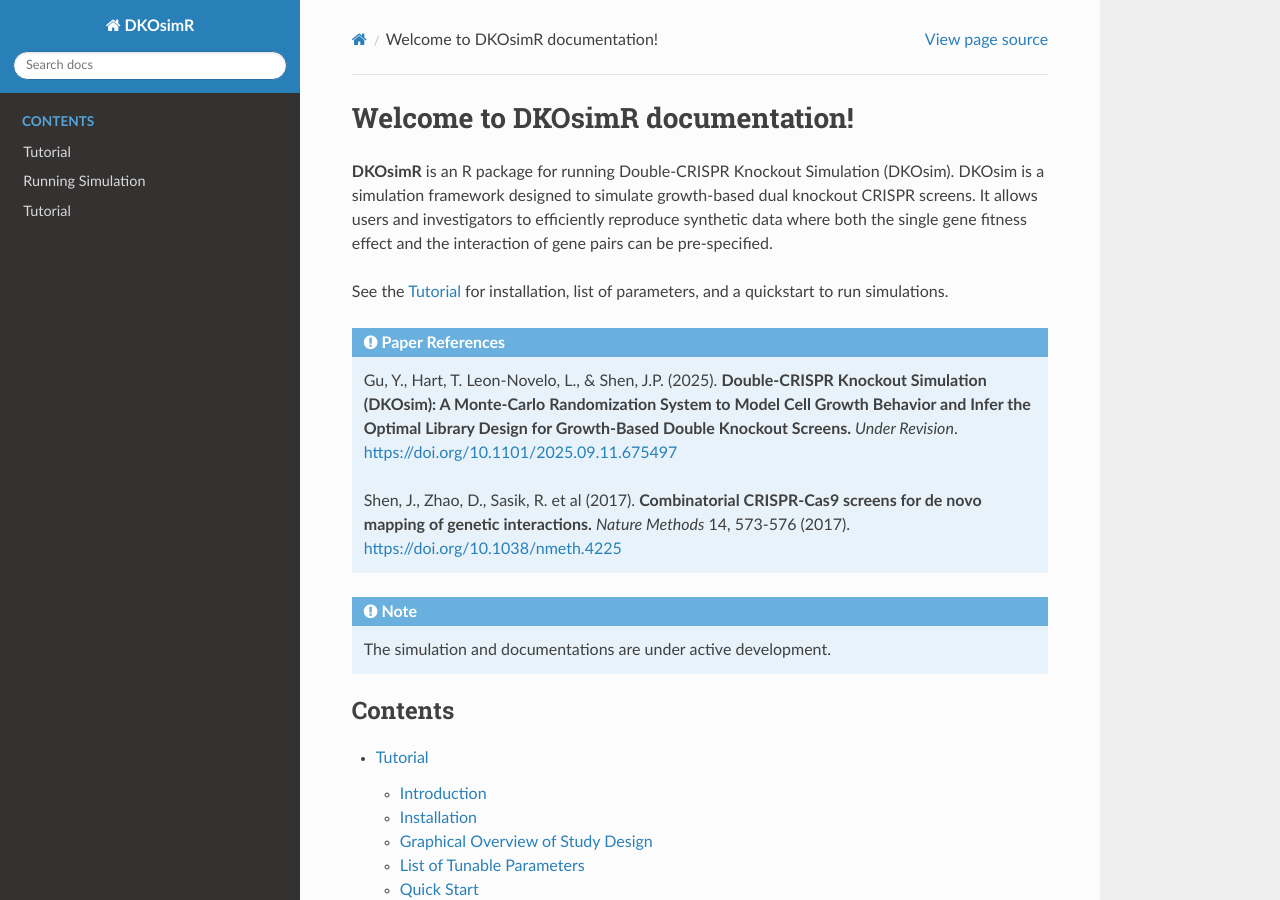
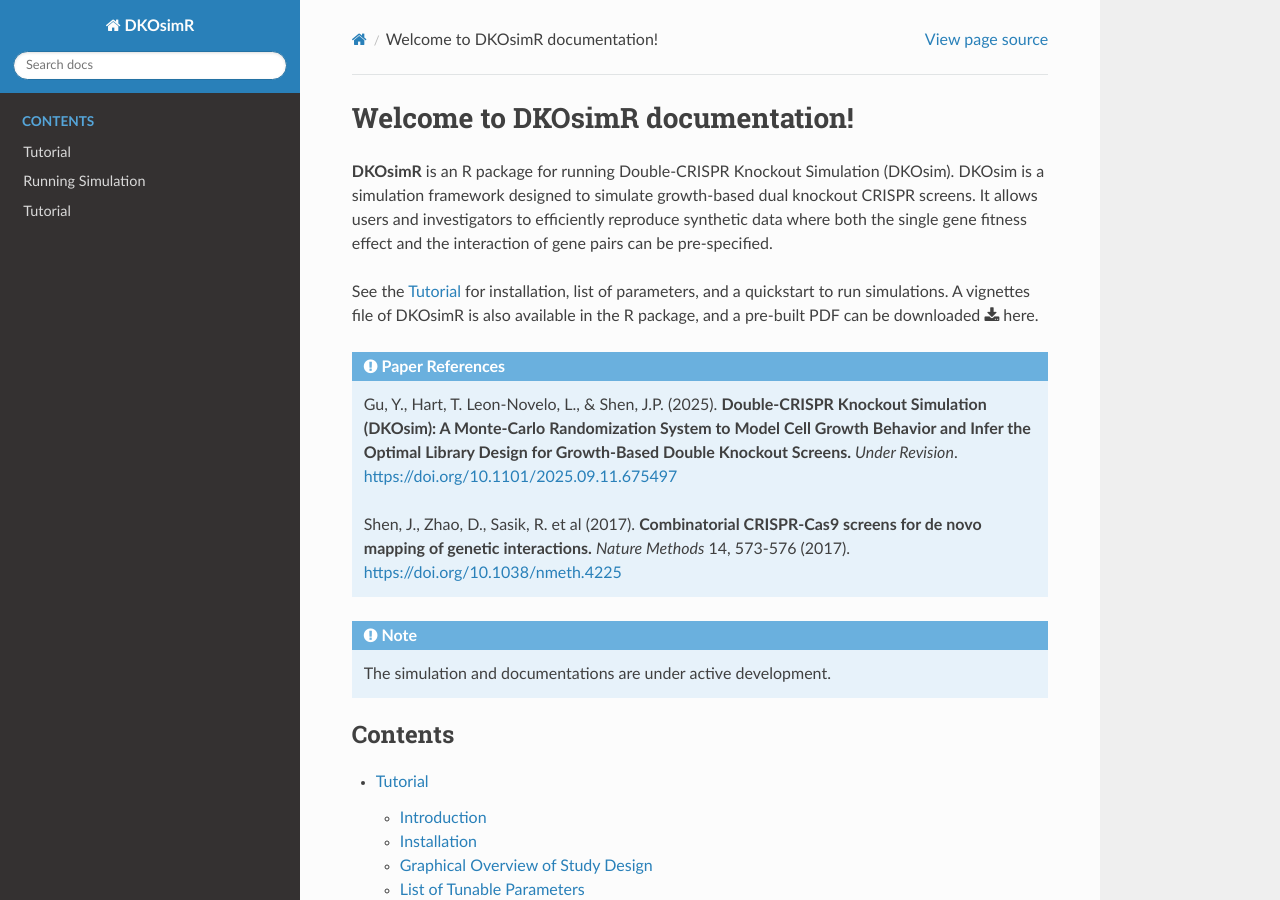
Before and after one commit to yuegu-phd/DKOsimR-tutorial, a Sphinx documentation site: the page built from docs/source/index.rst, in a window 1280 px wide and 900 px high. Built offline with Sphinx 7.4.7 and the Read the Docs theme 3.1.0, drawn with Linux system fonts in a browser that asks for light colours.

Commit message:
added a downloadable vignettes files

```diff
--- a/docs/source/index.rst
+++ b/docs/source/index.rst
@@ -5,7 +5,8 @@ Welcome to DKOsimR documentation!
 DKOsim is a simulation framework designed to simulate growth-based dual knockout CRISPR screens.
 It allows users and investigators to efficiently reproduce synthetic data where both the single gene fitness effect and the interaction of gene pairs can be pre-specified.
 
-See the :doc:`Tutorial <tutorial>` for installation, list of parameters, and a quickstart to run simulations.
+See the :doc:`Tutorial <tutorial>` for installation, list of parameters, and a quickstart to run simulations. A vignettes file
+of DKOsimR is also available in the R package, and a pre-built PDF can be downloaded :download:`here <files/dkosimr_vignette.pdf>`.
 
 .. admonition:: Paper References
 
--- a/docs/source/run_sim.rst
+++ b/docs/source/run_sim.rst
@@ -88,8 +88,8 @@ Run Simulation by Default
 -------------------------
 
 To run simulation by default, simply name your simulation by sample_name and specify the number of single
-genes by n. Be cautious that number of genes in each gene class should be an integer to optimize
-simulation run. A quick Simulation Settings Summary would be returned for each run. Additionally,
+genes by `n`. **Be cautious that number of genes in each gene class should be an integer to optimize
+simulation run.** A quick Simulation Settings Summary would be returned for each run. Additionally,
 number of cores used for parallel computing, Run Time in unit of hours would be collected after one successful
 run. An example running code is as follows:
 
--- a/docs/source/tutorial.rst
+++ b/docs/source/tutorial.rst
@@ -248,4 +248,4 @@ DKOsimR enables researchers to:
 - benchmark genetic interaction detection methods
 - evaluate and optimize experimental design parameters
 
-For further information, please refer to the API documentation and the vignettes files for DKOsimR R package.
+For further information, please refer to the API documentation and the vignettes files of DKOsimR R package.
```
Also changed, not shown: 4 other files.
